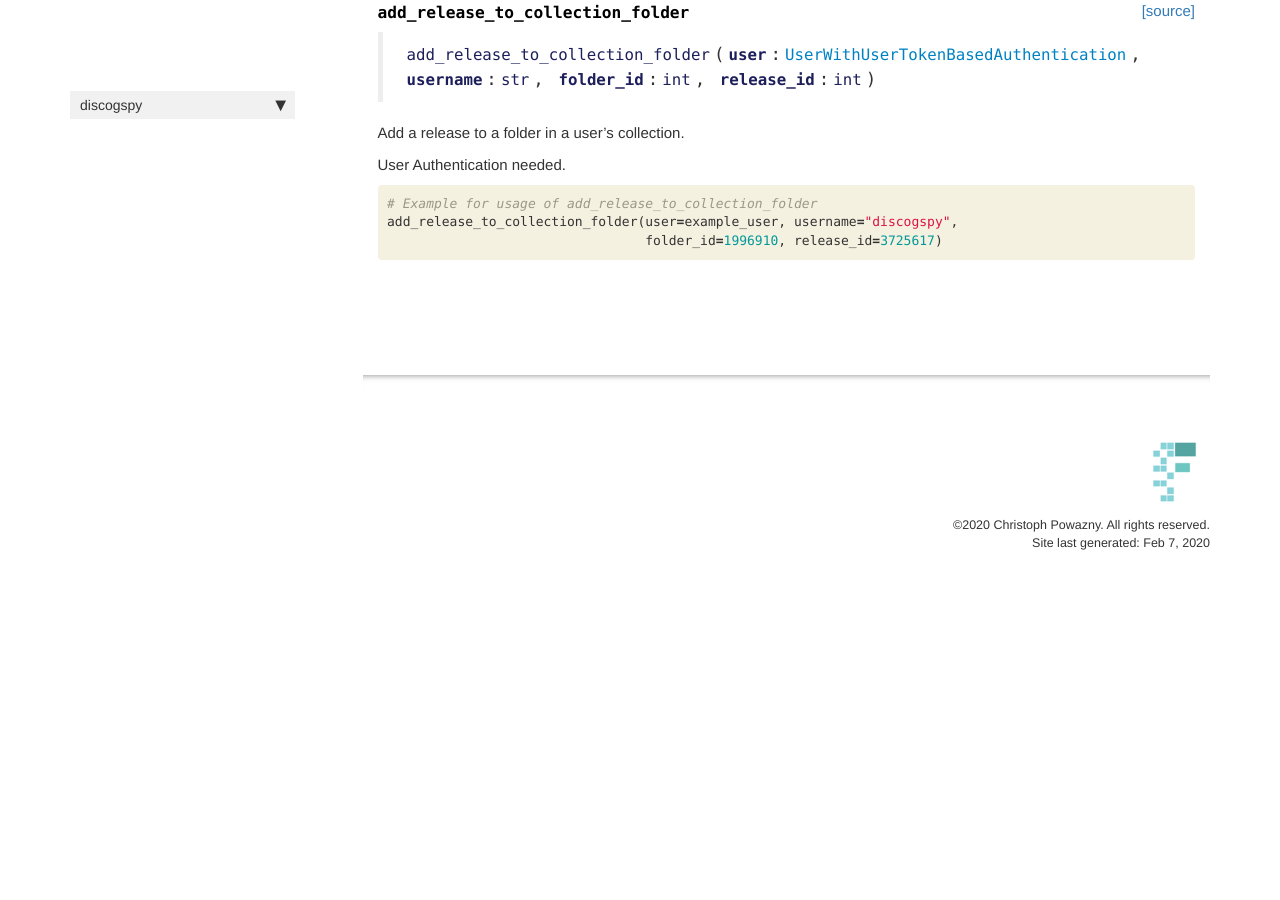
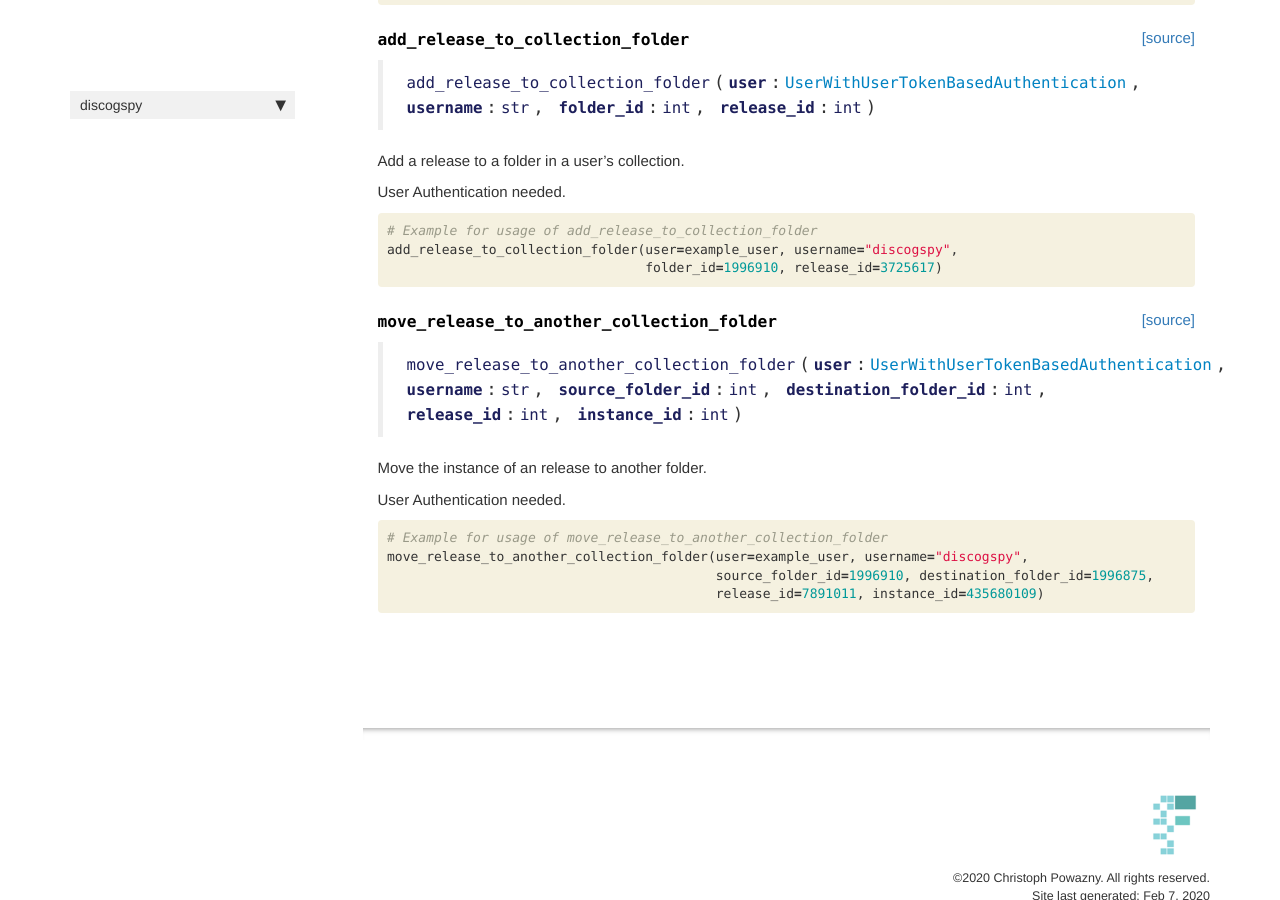
Before and after one commit to cpow-89/discogspy, a Jekyll site: the page built from docs/core.rq_collection.html, in a window 1280 px wide and 900 px high, scrolled down 2624 px. Built offline with Jekyll 4.4.1, drawn with Linux system fonts in a browser that asks for light colours; nearby versions of some CDN libraries; comment, search, counter and statistics services are not loaded; before the commit the page ends 3227 px from its top, so only the background shows below that; some of the changed text lies outside the part shown.

Commit message:
add move_release_to_another_collection_folder request

```diff
--- a/discogspy/_nbdev.py
+++ b/discogspy/_nbdev.py
@@ -72,7 +72,8 @@
          "delete_collection_folder": "06_core.rq_collection.ipynb",
          "get_collection_folder_by_release": "06_core.rq_collection.ipynb",
          "get_collection_items_by_folder": "06_core.rq_collection.ipynb",
-         "add_release_to_collection_folder": "06_core.rq_collection.ipynb"}
+         "add_release_to_collection_folder": "06_core.rq_collection.ipynb",
+         "move_release_to_another_collection_folder": "06_core.rq_collection.ipynb"}
 
 modules = ["core/constants.py",
            "core/discogs_user.py",
--- a/docs/core.rq_collection.html
+++ b/docs/core.rq_collection.html
@@ -38,7 +38,7 @@
 
 
 <div class="output_markdown rendered_html output_subarea ">
-<h4 id="get_user_collection_folders" class="doc_header"><code>get_user_collection_folders</code><a href="https://github.com/cpow-89/discogspy/tree/master/discogspy/core/rq_collection.py#L15" class="source_link" style="float:right">[source]</a></h4><blockquote><p><code>get_user_collection_folders</code>(<strong><code>user</code></strong>:<code>Union</code>[<a href="/discogspy/core.discogs_user#UserWithoutAuthentication"><code>UserWithoutAuthentication</code></a>, <a href="/discogspy/core.discogs_user#UserWithUserTokenBasedAuthentication"><code>UserWithUserTokenBasedAuthentication</code></a>], <strong><code>username</code></strong>:<code>str</code>)</p>
+<h4 id="get_user_collection_folders" class="doc_header"><code>get_user_collection_folders</code><a href="https://github.com/cpow-89/discogspy/tree/master/discogspy/core/rq_collection.py#L16" class="source_link" style="float:right">[source]</a></h4><blockquote><p><code>get_user_collection_folders</code>(<strong><code>user</code></strong>:<code>Union</code>[<a href="/discogspy/core.discogs_user#UserWithoutAuthentication"><code>UserWithoutAuthentication</code></a>, <a href="/discogspy/core.discogs_user#UserWithUserTokenBasedAuthentication"><code>UserWithUserTokenBasedAuthentication</code></a>], <strong><code>username</code></strong>:<code>str</code>)</p>
 </blockquote>
 <p>Get a list of folders in a user’s collection.</p>
 <p>Note: If you are not authenticated as the collection owner,
@@ -79,7 +79,7 @@
 
 
 <div class="output_markdown rendered_html output_subarea ">
-<h4 id="create_new_user_collection_folder" class="doc_header"><code>create_new_user_collection_folder</code><a href="https://github.com/cpow-89/discogspy/tree/master/discogspy/core/rq_collection.py#L37" class="source_link" style="float:right">[source]</a></h4><blockquote><p><code>create_new_user_collection_folder</code>(<strong><code>user</code></strong>:<a href="/discogspy/core.discogs_user#UserWithUserTokenBasedAuthentication"><code>UserWithUserTokenBasedAuthentication</code></a>, <strong><code>username</code></strong>:<code>str</code>, <strong><code>folder_name</code></strong>:<code>str</code>)</p>
+<h4 id="create_new_user_collection_folder" class="doc_header"><code>create_new_user_collection_folder</code><a href="https://github.com/cpow-89/discogspy/tree/master/discogspy/core/rq_collection.py#L38" class="source_link" style="float:right">[source]</a></h4><blockquote><p><code>create_new_user_collection_folder</code>(<strong><code>user</code></strong>:<a href="/discogspy/core.discogs_user#UserWithUserTokenBasedAuthentication"><code>UserWithUserTokenBasedAuthentication</code></a>, <strong><code>username</code></strong>:<code>str</code>, <strong><code>folder_name</code></strong>:<code>str</code>)</p>
 </blockquote>
 <p>Create a new folder in a user’s collection.</p>
 <p>User Authentication needed.</p>
@@ -118,7 +118,7 @@
 
 
 <div class="output_markdown rendered_html output_subarea ">
-<h4 id="get_folder_metadata" class="doc_header"><code>get_folder_metadata</code><a href="https://github.com/cpow-89/discogspy/tree/master/discogspy/core/rq_collection.py#L58" class="source_link" style="float:right">[source]</a></h4><blockquote><p><code>get_folder_metadata</code>(<strong><code>user</code></strong>:<code>Union</code>[<a href="/discogspy/core.discogs_user#UserWithoutAuthentication"><code>UserWithoutAuthentication</code></a>, <a href="/discogspy/core.discogs_user#UserWithUserTokenBasedAuthentication"><code>UserWithUserTokenBasedAuthentication</code></a>], <strong><code>username</code></strong>:<code>str</code>, <strong><code>folder_id</code></strong>:<code>int</code>)</p>
+<h4 id="get_folder_metadata" class="doc_header"><code>get_folder_metadata</code><a href="https://github.com/cpow-89/discogspy/tree/master/discogspy/core/rq_collection.py#L59" class="source_link" style="float:right">[source]</a></h4><blockquote><p><code>get_folder_metadata</code>(<strong><code>user</code></strong>:<code>Union</code>[<a href="/discogspy/core.discogs_user#UserWithoutAuthentication"><code>UserWithoutAuthentication</code></a>, <a href="/discogspy/core.discogs_user#UserWithUserTokenBasedAuthentication"><code>UserWithUserTokenBasedAuthentication</code></a>], <strong><code>username</code></strong>:<code>str</code>, <strong><code>folder_id</code></strong>:<code>int</code>)</p>
 </blockquote>
 <p>Get metadata about a folder in a user’s collection.</p>
 <p>Note: If folder_id is not 0, authentication as the collection owner is required.</p>
@@ -158,7 +158,7 @@
 
 
 <div class="output_markdown rendered_html output_subarea ">
-<h4 id="change_collection_folder_name" class="doc_header"><code>change_collection_folder_name</code><a href="https://github.com/cpow-89/discogspy/tree/master/discogspy/core/rq_collection.py#L80" class="source_link" style="float:right">[source]</a></h4><blockquote><p><code>change_collection_folder_name</code>(<strong><code>user</code></strong>:<a href="/discogspy/core.discogs_user#UserWithUserTokenBasedAuthentication"><code>UserWithUserTokenBasedAuthentication</code></a>, <strong><code>username</code></strong>:<code>str</code>, <strong><code>folder_id</code></strong>:<code>int</code>, <strong><code>new_folder_name</code></strong>:<code>str</code>)</p>
+<h4 id="change_collection_folder_name" class="doc_header"><code>change_collection_folder_name</code><a href="https://github.com/cpow-89/discogspy/tree/master/discogspy/core/rq_collection.py#L81" class="source_link" style="float:right">[source]</a></h4><blockquote><p><code>change_collection_folder_name</code>(<strong><code>user</code></strong>:<a href="/discogspy/core.discogs_user#UserWithUserTokenBasedAuthentication"><code>UserWithUserTokenBasedAuthentication</code></a>, <strong><code>username</code></strong>:<code>str</code>, <strong><code>folder_id</code></strong>:<code>int</code>, <strong><code>new_folder_name</code></strong>:<code>str</code>)</p>
 </blockquote>
 <p>Change the name of an existing collection folder in a user’s collection.</p>
 <p>User Authentication needed.</p>
@@ -198,7 +198,7 @@
 
 
 <div class="output_markdown rendered_html output_subarea ">
-<h4 id="delete_collection_folder" class="doc_header"><code>delete_collection_folder</code><a href="https://github.com/cpow-89/discogspy/tree/master/discogspy/core/rq_collection.py#L101" class="source_link" style="float:right">[source]</a></h4><blockquote><p><code>delete_collection_folder</code>(<strong><code>user</code></strong>:<a href="/discogspy/core.discogs_user#UserWithUserTokenBasedAuthentication"><code>UserWithUserTokenBasedAuthentication</code></a>, <strong><code>username</code></strong>:<code>str</code>, <strong><code>folder_id</code></strong>:<code>int</code>)</p>
+<h4 id="delete_collection_folder" class="doc_header"><code>delete_collection_folder</code><a href="https://github.com/cpow-89/discogspy/tree/master/discogspy/core/rq_collection.py#L102" class="source_link" style="float:right">[source]</a></h4><blockquote><p><code>delete_collection_folder</code>(<strong><code>user</code></strong>:<a href="/discogspy/core.discogs_user#UserWithUserTokenBasedAuthentication"><code>UserWithUserTokenBasedAuthentication</code></a>, <strong><code>username</code></strong>:<code>str</code>, <strong><code>folder_id</code></strong>:<code>int</code>)</p>
 </blockquote>
 <p>Delete an existing collection folder from a user’s collection.</p>
 <p>User Authentication needed.</p>
@@ -237,7 +237,7 @@
 
 
 <div class="output_markdown rendered_html output_subarea ">
-<h4 id="get_collection_folder_by_release" class="doc_header"><code>get_collection_folder_by_release</code><a href="https://github.com/cpow-89/discogspy/tree/master/discogspy/core/rq_collection.py#L120" class="source_link" style="float:right">[source]</a></h4><blockquote><p><code>get_collection_folder_by_release</code>(<strong><code>user</code></strong>:<a href="/discogspy/core.discogs_user#UserWithUserTokenBasedAuthentication"><code>UserWithUserTokenBasedAuthentication</code></a>, <strong><code>username</code></strong>:<code>str</code>, <strong><code>release_id</code></strong>:<code>int</code>, <strong><code>page</code></strong>:<code>Optional</code>[<code>int</code>]=<em><code>None</code></em>, <strong><code>per_page</code></strong>:<code>Optional</code>[<code>int</code>]=<em><code>None</code></em>)</p>
+<h4 id="get_collection_folder_by_release" class="doc_header"><code>get_collection_folder_by_release</code><a href="https://github.com/cpow-89/discogspy/tree/master/discogspy/core/rq_collection.py#L121" class="source_link" style="float:right">[source]</a></h4><blockquote><p><code>get_collection_folder_by_release</code>(<strong><code>user</code></strong>:<a href="/discogspy/core.discogs_user#UserWithUserTokenBasedAuthentication"><code>UserWithUserTokenBasedAuthentication</code></a>, <strong><code>username</code></strong>:<code>str</code>, <strong><code>release_id</code></strong>:<code>int</code>, <strong><code>page</code></strong>:<code>Optional</code>[<code>int</code>]=<em><code>None</code></em>, <strong><code>per_page</code></strong>:<code>Optional</code>[<code>int</code>]=<em><code>None</code></em>)</p>
 </blockquote>
 <p>Get the user’s collection folders which contain a specified release.</p>
 <p>User Authentication needed.</p>
@@ -277,7 +277,7 @@
 
 
 <div class="output_markdown rendered_html output_subarea ">
-<h4 id="get_collection_items_by_folder" class="doc_header"><code>get_collection_items_by_folder</code><a href="https://github.com/cpow-89/discogspy/tree/master/discogspy/core/rq_collection.py#L146" class="source_link" style="float:right">[source]</a></h4><blockquote><p><code>get_collection_items_by_folder</code>(<strong><code>user</code></strong>:<code>Union</code>[<a href="/discogspy/core.discogs_user#UserWithoutAuthentication"><code>UserWithoutAuthentication</code></a>, <a href="/discogspy/core.discogs_user#UserWithUserTokenBasedAuthentication"><code>UserWithUserTokenBasedAuthentication</code></a>], <strong><code>username</code></strong>:<code>str</code>, <strong><code>folder_id</code></strong>:<code>int</code>, <strong><code>page</code></strong>:<code>Optional</code>[<code>int</code>]=<em><code>None</code></em>, <strong><code>per_page</code></strong>:<code>Optional</code>[<code>int</code>]=<em><code>None</code></em>, <strong><code>sort</code></strong>:<code>Optional</code>[<a href="/discogspy/core.constants#SortOptionsCollection"><code>SortOptionsCollection</code></a>]=<em><code>None</code></em>, <strong><code>sort_order</code></strong>:<code>Optional</code>[<a href="/discogspy/core.constants#SortOrder"><code>SortOrder</code></a>]=<em><code>None</code></em>)</p>
+<h4 id="get_collection_items_by_folder" class="doc_header"><code>get_collection_items_by_folder</code><a href="https://github.com/cpow-89/discogspy/tree/master/discogspy/core/rq_collection.py#L147" class="source_link" style="float:right">[source]</a></h4><blockquote><p><code>get_collection_items_by_folder</code>(<strong><code>user</code></strong>:<code>Union</code>[<a href="/discogspy/core.discogs_user#UserWithoutAuthentication"><code>UserWithoutAuthentication</code></a>, <a href="/discogspy/core.discogs_user#UserWithUserTokenBasedAuthentication"><code>UserWithUserTokenBasedAuthentication</code></a>], <strong><code>username</code></strong>:<code>str</code>, <strong><code>folder_id</code></strong>:<code>int</code>, <strong><code>page</code></strong>:<code>Optional</code>[<code>int</code>]=<em><code>None</code></em>, <strong><code>per_page</code></strong>:<code>Optional</code>[<code>int</code>]=<em><code>None</code></em>, <strong><code>sort</code></strong>:<code>Optional</code>[<a href="/discogspy/core.constants#SortOptionsCollection"><code>SortOptionsCollection</code></a>]=<em><code>None</code></em>, <strong><code>sort_order</code></strong>:<code>Optional</code>[<a href="/discogspy/core.constants#SortOrder"><code>SortOrder</code></a>]=<em><code>None</code></em>)</p>
 </blockquote>
 <p>Get a list of item in a folder in a user’s collection.</p>
 <p>Note: If folder_id is not 0, or the collection has been made private by its owner,
@@ -319,7 +319,7 @@
 
 
 <div class="output_markdown rendered_html output_subarea ">
-<h4 id="add_release_to_collection_folder" class="doc_header"><code>add_release_to_collection_folder</code><a href="https://github.com/cpow-89/discogspy/tree/master/discogspy/core/rq_collection.py#L182" class="source_link" style="float:right">[source]</a></h4><blockquote><p><code>add_release_to_collection_folder</code>(<strong><code>user</code></strong>:<a href="/discogspy/core.discogs_user#UserWithUserTokenBasedAuthentication"><code>UserWithUserTokenBasedAuthentication</code></a>, <strong><code>username</code></strong>:<code>str</code>, <strong><code>folder_id</code></strong>:<code>int</code>, <strong><code>release_id</code></strong>:<code>int</code>)</p>
+<h4 id="add_release_to_collection_folder" class="doc_header"><code>add_release_to_collection_folder</code><a href="https://github.com/cpow-89/discogspy/tree/master/discogspy/core/rq_collection.py#L183" class="source_link" style="float:right">[source]</a></h4><blockquote><p><code>add_release_to_collection_folder</code>(<strong><code>user</code></strong>:<a href="/discogspy/core.discogs_user#UserWithUserTokenBasedAuthentication"><code>UserWithUserTokenBasedAuthentication</code></a>, <strong><code>username</code></strong>:<code>str</code>, <strong><code>folder_id</code></strong>:<code>int</code>, <strong><code>release_id</code></strong>:<code>int</code>)</p>
 </blockquote>
 <p>Add a release to a folder in a user’s collection.</p>
 <p>User Authentication needed.</p>
@@ -347,5 +347,46 @@
 </div>
 
 </div>
+<div class="cell border-box-sizing code_cell rendered">
+
+</div>
+<div class="cell border-box-sizing code_cell rendered">
+
+<div class="output_wrapper">
+<div class="output">
+
+<div class="output_area">
+
+
+<div class="output_markdown rendered_html output_subarea ">
+<h4 id="move_release_to_another_collection_folder" class="doc_header"><code>move_release_to_another_collection_folder</code><a href="https://github.com/cpow-89/discogspy/tree/master/discogspy/core/rq_collection.py#L203" class="source_link" style="float:right">[source]</a></h4><blockquote><p><code>move_release_to_another_collection_folder</code>(<strong><code>user</code></strong>:<a href="/discogspy/core.discogs_user#UserWithUserTokenBasedAuthentication"><code>UserWithUserTokenBasedAuthentication</code></a>, <strong><code>username</code></strong>:<code>str</code>, <strong><code>source_folder_id</code></strong>:<code>int</code>, <strong><code>destination_folder_id</code></strong>:<code>int</code>, <strong><code>release_id</code></strong>:<code>int</code>, <strong><code>instance_id</code></strong>:<code>int</code>)</p>
+</blockquote>
+<p>Move the instance of an release to another folder.</p>
+<p>User Authentication needed.</p>
+
+</div>
+
+</div>
+
+</div>
+</div>
+
+</div>
+<div class="cell border-box-sizing code_cell rendered">
+<div class="input">
+
+<div class="inner_cell">
+    <div class="input_area">
+<div class=" highlight hl-ipython3"><pre><span></span><span class="c1"># Example for usage of move_release_to_another_collection_folder</span>
+<span class="n">move_release_to_another_collection_folder</span><span class="p">(</span><span class="n">user</span><span class="o">=</span><span class="n">example_user</span><span class="p">,</span> <span class="n">username</span><span class="o">=</span><span class="s2">&quot;discogspy&quot;</span><span class="p">,</span>
+                                          <span class="n">source_folder_id</span><span class="o">=</span><span class="mi">1996910</span><span class="p">,</span> <span class="n">destination_folder_id</span><span class="o">=</span><span class="mi">1996875</span><span class="p">,</span>
+                                          <span class="n">release_id</span><span class="o">=</span><span class="mi">7891011</span><span class="p">,</span> <span class="n">instance_id</span><span class="o">=</span><span class="mi">435680109</span><span class="p">)</span>
+</pre></div>
+
+    </div>
+</div>
+</div>
+
+</div>
     {% endraw %}
 </div>
```
Also changed, not shown: 2 other files.
